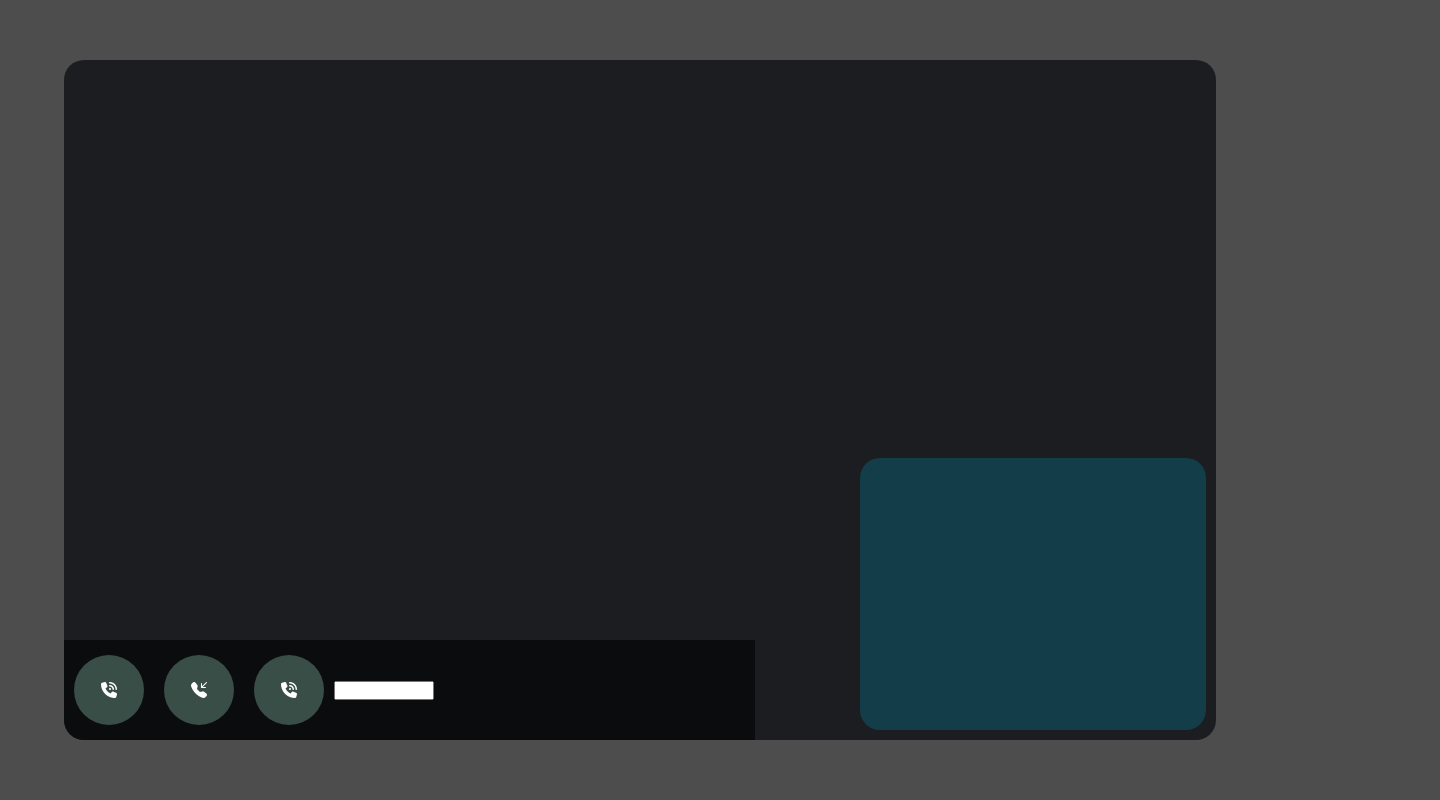
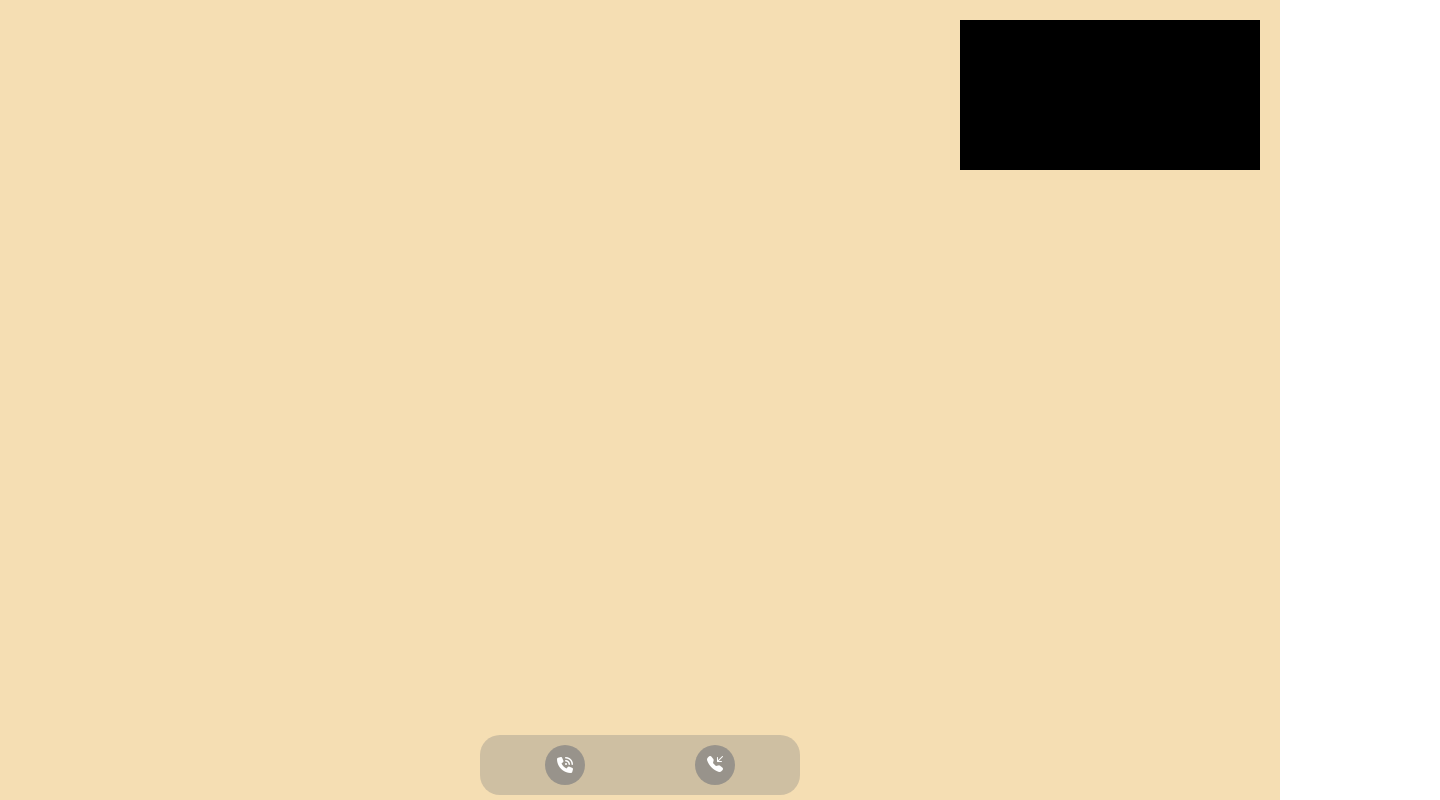
Before and after one commit to MhideTech/Video-Call, a website built with Vite: page index.html in a window 1280 px wide. Shown: the whole page, 1440 px wide, since content can reach past the window. Built offline with nearby package versions, Linux system fonts and the light colour scheme; some packages are replaced by stand-ins of ours.

Commit message:
Fixed Desing

```diff
--- a/index.html
+++ b/index.html
@@ -4,7 +4,7 @@
 		<meta charset="UTF-8" />
 		<link rel="stylesheet" href="style.css" />
 		<meta name="viewport" content="width=device-width, initial-scale=1.0" />
-		<title>Web RTC</title>
+		<title>Ap Connect</title>
 		<script type="module" defer src="/main.js"></script>
 		<link
 			rel="stylesheet"
@@ -16,31 +16,54 @@
 		></script>
 	</head>
 	<body>
-		<div class="wrapper">
-
-				<div class="remote">
-					<div class="vid-cont">
+		<div class="container">
+			<div class="bigStream">
 				<video id="remoteVideo" autoplay playsinline></video>
-						<!-- <i class="fa-solid fa-circle-notch fa-spin"></i> -->
 			</div>
-					<div class="local">
-						<div class="vid-cont">
+			<div class="smallStream">
 				<video id="webcamVideo" autoplay playsinline></video>
 			</div>
+			<div class="btns">
+				<div class="call" id="callButton">
+					<i class="fa-solid fa-phone-volume"></i>
 				</div>
-					<div class="btns">
-						<div class="call" id="callButton"><i class="fa-solid fa-phone-volume"></i></div>
-						<div class="call" id="hangupButton"><i class="bi bi-telephone-inbound-fill"></i></div>
-						<div class="call" id="answerButton"><i class="fa-solid fa-phone-volume"></i></div>
-						<input type="text" id="callInput" />
+				<div class="call" id="hangupButton">
+					<i class="bi bi-telephone-inbound-fill"></i>
+				</div>
 			</div>
 
 			<div class="tip">
-						<p class="message">
-							Call link Copied (5271278r124124879124)
-						</p>
-					</div>
+				<p class="message">Call link Copied (5271278r124124879124)</p>
 			</div>
 		</div>
 	</body>
 </html>
+
+<!--
+<div class="wrapper">
+	<div class="remote">
+		<div class="vid-cont">
+			<video id="remoteVideo" autoplay playsinline></video>
+			<i class="fa-solid fa-circle-notch fa-spin"></i>
+		</div>
+		<div class="local">
+			<div class="vid-cont">
+
+			</div>
+		</div>
+		<div class="btns">
+			<div class="call" id="callButton">
+				<i class="fa-solid fa-phone-volume"></i>
+			</div>
+			<div class="call" id="hangupButton">
+				<i class="bi bi-telephone-inbound-fill"></i>
+			</div>
+			<div class="call" id="answerButton">
+				<i class="fa-solid fa-phone-volume"></i>
+			</div>
+			<input type="text" id="callInput" />
+		</div>
+
+
+	</div>
+</div> -->
--- a/main.js
+++ b/main.js
@@ -66,8 +66,6 @@ let remoteStream = null;
 const webcamButton = document.querySelector("#webcamButton");
 const webCamVideo = document.querySelector("#webcamVideo");
 const callButton = document.querySelector("#callButton");
-const callInput = document.querySelector("#callInput");
-const answerButton = document.querySelector("#answerButton");
 const hangupButton = document.querySelector("#hangupButton");
 const remoteVideo = document.querySelector("#remoteVideo");
 const tipCont = document.querySelector(".tip");
@@ -100,7 +98,7 @@ const openWebcam = async function () {
 		webCamVideo.srcObject = localStream;
 		remoteVideo.srcObject = remoteStream;
 	} catch (err) {
-		throw err;
+		throw new Error(`${err.message}: Could not open webcam.`);
 	}
 };
 
@@ -354,10 +352,6 @@ checkInternetConnection();
 
 window.addEventListener("online", checkInternetConnection);
 window.addEventListener("offline", checkInternetConnection);
-answerButton.addEventListener("click", function () {
-	const number = callInput.value.split("#")[1];
-	answerCall(number);
-});
 window.addEventListener("load", function () {
 	if (this.window.location.href.split("#")[1]?.length > 2) {
 		answerCall();
--- a/style.css
+++ b/style.css
@@ -1,155 +1,76 @@
-:root {
-	font-family: Inter, system-ui, Avenir, Helvetica, Arial, sans-serif;
-	line-height: 1.5;
-	font-weight: 400;
-
-	/* color-scheme: light dark; */
-	/* color: rgba(255, 255, 255, 0.87); */
-
-	font-synthesis: none;
-	text-rendering: optimizeLegibility;
-	background-color: rgb(77, 77, 77);
+* {
+	margin: 0;
+	padding: 0;
+	box-sizing: border-box;
+}
+body {
+	overflow: hidden;
 }
 
-* {
-	box-sizing: border-box;
-	padding: 0;
-	margin: 0;
+.container {
+	width: 100%;
+	height: 100vh;
+	position: relative;
 }
 
-.wrapper {
+.bigStream {
+	height: 100%;
 	width: 100%;
-	height: 100vh;
-	display: flex;
-	justify-content: center;
-	align-items: center;
+	position: relative;
+	background-color: wheat;
 }
 
-/* .container {
-	width: 80%;
-	height: 70%;
-	background-color: red;
-	display: flex;
-	align-items: center;
-	position: relative;
-} */
-
-.remote {
-	height: 85%;
-	width: 90%;
-	position: relative;
-	background-color: #1c1d21;
-	border-radius: 20px;
+#remoteVideo {
+	position: absolute;
+	height: 100%;
+	left: 50%;
+	transform: translateX(-50%) scaleX(-1);
 }
 
-.local {
-	height: 40%;
-	max-width: 30%;
-	background-color: #07728764;
+.smallStream {
 	position: absolute;
-	bottom: 10px;
-	right: 10px;
-	border-radius: 20px;
-	padding: auto;
-}
-.wrapper .remote .btns {
-	width: 60%;
-	height: 100px;
-	background-color: rgba(0, 0, 0, 0.6);
-	position: absolute;
-	bottom: 0px;
-	left: 0px;
-	display: flex;
-	/* justify-content: center; */
-	align-items: center;
-	border-bottom-left-radius: 20px;
-}
-.wrapper .remote .btns .call {
-	width: 70px;
-	height: 70px;
-	background-color: #3a4e48;
-	border-radius: 50%;
-	display: flex;
-	justify-content: center;
-	align-items: center;
-	margin: 0px 10px;
-	cursor: pointer;
-	fill: white;
-	stroke: white;
-	color: white;
-}
-.wrapper .remote .btns .call:hover {
-	transform: scale(0.95);
-	transition: 0.2s;
-}
-.wrapper .remote .btns input {
-	width: 100px;
-}
-.wrapper .remote .btns input:focus {
-	outline: none;
-	border: none;
+	top: 20px;
+	right: 20px;
+	background-color: black;
+	height: 150px;
+	width: fit-content;
 }
 
-.vid-cont {
-	width: 100%;
-	height: 100%;
+#webcamVideo {
+	height: 100% !important;
 }
-
-video {
-	width: 100%;
-	height: 100%;
-	/* border-radius: 15px; */
-}
-
-video:nth-child(2) {
-	background-color: #077187;
-}
-
 video {
 	transform: scaleX(-1);
 }
 
+.btns {
+	position: fixed;
+	width: 320px;
+	height: fit-content;
+	background-color: rgba(128, 128, 128, 0.33);
+	left: 50%;
+	bottom: 5px;
+	transform: translateX(-50%);
+	display: flex;
+	justify-content: space-around;
+	align-items: center;
+	padding: 10px;
+	border-radius: 20px;
+}
+
+.call {
+	width: 40px;
+	height: 40px;
+	display: flex;
+	align-items: center;
+	justify-content: center;
+	background-color: rgba(128, 128, 128, 0.694);
+	border-radius: 50%;
+	cursor: pointer;
+	color: white;
+}
+
 .tip {
 	position: fixed;
-	right: 10px;
-	bottom: 15px;
-	width: 301px;
-	/* max-width: 200px; */
-	height: fit-content;
-	background-color: white;
-	border-radius: 5px;
-	animation-name: slideIn;
-	animation-duration: 1s;
-	animation-iteration-count: 1;
 	display: none;
-	align-items: center;
-	padding: 15px 0px;
-	transition: .3s;
 }
-
-@keyframes slideIn {
-	from {
-		opacity: 0;
-	}
-	to {
-		opacity: 1;
-	}
-}
-
-.tip .close_btn {
-	position: absolute;
-	right: 5px;
-	font-size: 25px;
-	cursor: pointer;
-	top: 0px;
-	padding: 0px 10px;
-}
-
-.tip.show {
-	display: flex;
-	transition: 0.3s;
-}
-
-.tip .message {
-	margin-left: 10px;
-}
```
Lines whose indentation alone changed are shown as unchanged.
